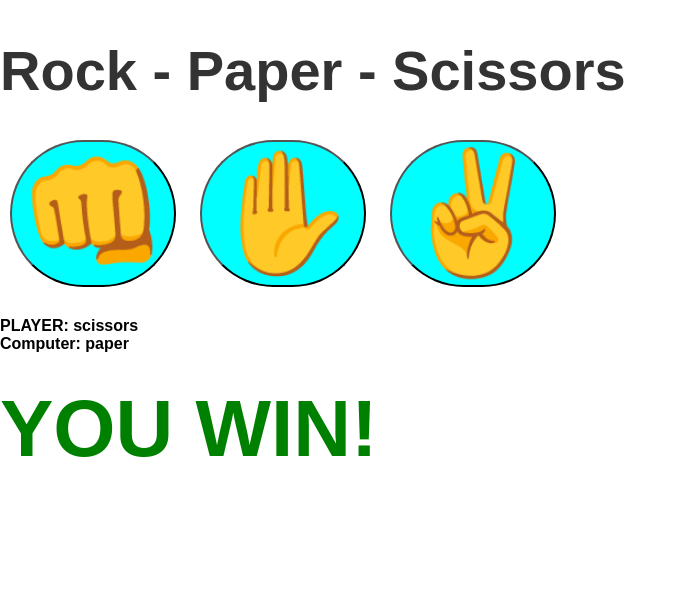
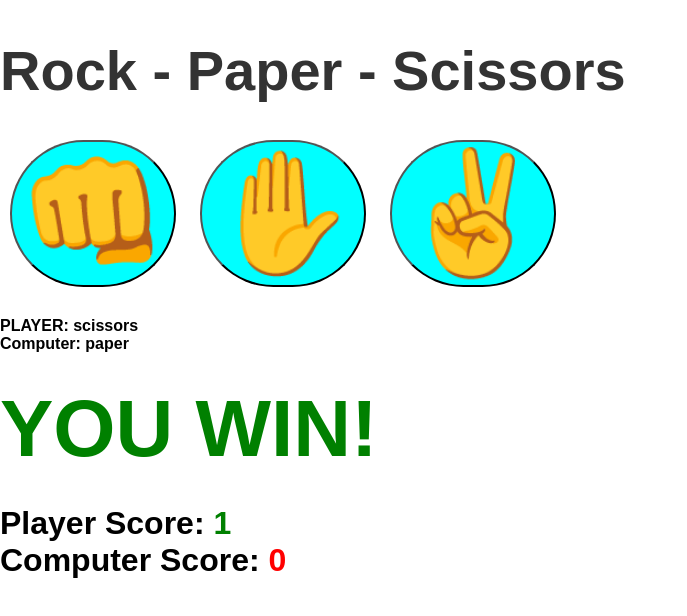
Before and after one commit to MatayeW/rock-paper-scissors, a plain HTML site: page index.html in a window 1280 px wide. Both pictures are taken after a click on the button "✌️". Shown: the whole page, without its empty margins (0-687 px from the left). Drawn offline with Linux system fonts and the light colour scheme.

Commit message:
Score functionality added

```diff
--- a/index.html
+++ b/index.html
@@ -19,6 +19,15 @@
         <div id="computerDisplay">COMPUTER: </div>
         <div id="resultDisplay"></div>
 
+        <div class="scoreDisplay">Player Score:
+            <!-- in span element to be styled different than the rest of the div -->
+            <span id="playerScoreDisplay">0</span>
+        </div>
+
+        <div class="scoreDisplay">Computer Score:
+            <span id="computerScoreDisplay">0</span>
+        </div>
+
         <script src="index.js"></script>
     </body>
 </html>
--- a/index.js
+++ b/index.js
@@ -5,6 +5,12 @@ const choices = ["rock", "paper", "scissors"];
 const playerDisplay = document.getElementById("playerDisplay");
 const computerDisplay = document.getElementById("computerDisplay");
 const resultDisplay = document.getElementById("resultDisplay");
+
+//  score display functionality
+const playerScoreDisplay = document.getElementById("playerScoreDisplay");
+const computerScoreDisplay = document.getElementById("computerScoreDisplay");
+let playerScore = 0;
+let computerScore = 0;
 
 // function that accepts argument (player choice)
 function playGame(playerChoice) {
@@ -39,9 +45,13 @@ function playGame(playerChoice) {
     switch(result) {
         case "YOU WIN!":
             resultDisplay.classList.add("greenText");
+            playerScore++;
+            playerScoreDisplay.textContent = playerScore;
             break;
         case "YOU LOSE!":
             resultDisplay.classList.add("redText");
+            computerScore++;
+            computerScoreDisplay.textContent = computerScore;
             break;
     }
 }
--- a/styles.css
+++ b/styles.css
@@ -31,11 +31,15 @@ h1 {
     font-size: 5rem;
     margin: 30px 0;
 }
+/* Score display styling */
+.scoreDisplay {
+    font-size: 2rem;
+}
 
 /* win text to be green, lose text to be red */
-.greenText {
+.greenText, #playerScoreDisplay {
     color: green;
 }
-.redText {
+.redText, #computerScoreDisplay {
     color: red;
 }
```
